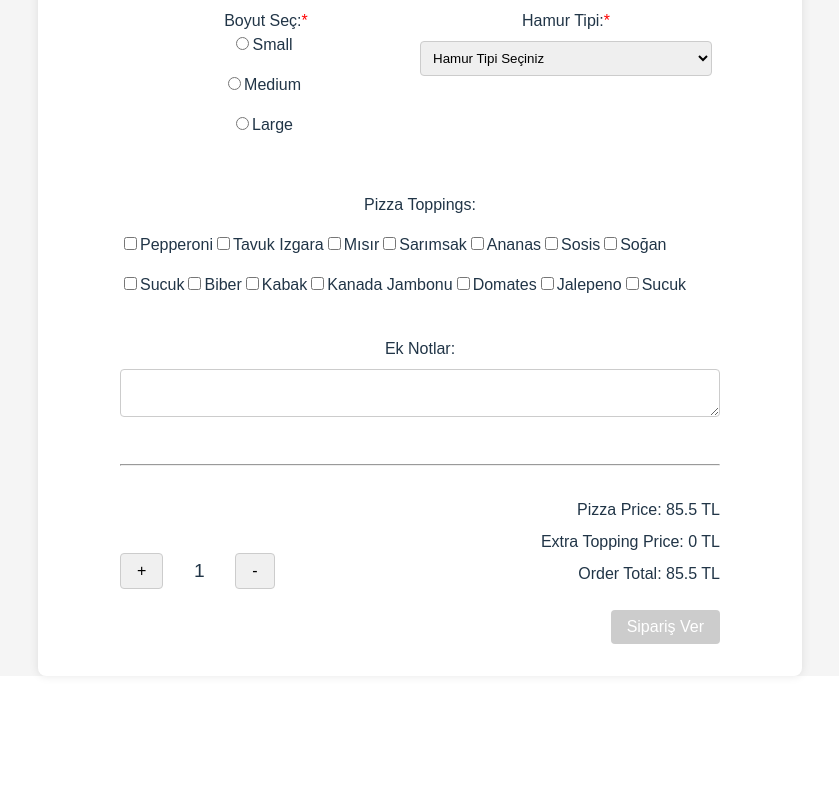
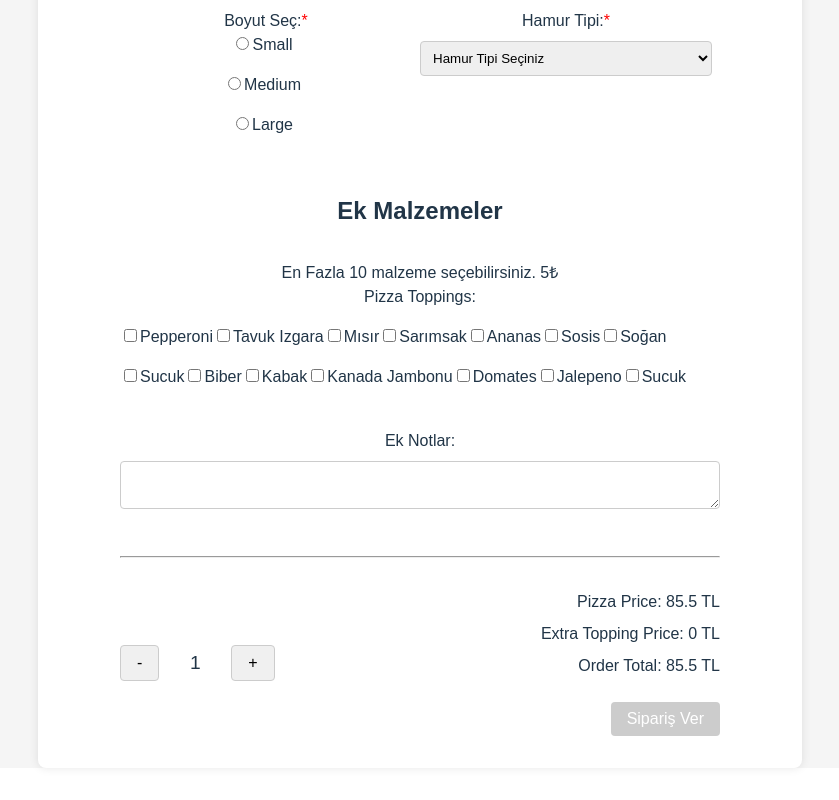
Before and after one commit to yigitkesers/fsweb-s7-challenge-pizza-main, a React (Vite) app: page /Form in a window 1280 px wide. Shown: the part 513-1313 px from the top of the page, without its empty margins (220-1059 px from the left). Before the commit the page ends 1221 px from the top, so only its background shows below. Built offline with nearby package versions, Linux system fonts and the light colour scheme.

Commit message:
button yerleri değişti

```diff
--- a/src/components/form.jsx
+++ b/src/components/form.jsx
@@ -652,6 +652,9 @@ const FormArea = () => {
               </label>
             </div>
             <br />
+            <h2>Ek Malzemeler</h2>
+            <br />
+            <p>En Fazla 10 malzeme seçebilirsiniz. 5₺</p>
             <label>Pizza Toppings:</label>
             <div className="toppings">
               {pizzaToppings.map((topping) => (
@@ -681,16 +684,18 @@ const FormArea = () => {
             <hr />
             <div className="order-summary">
               <div className="counter">
-                <button type="button" onClick={() => handleCounterChange(true)}>
-                  +
-                </button>
-                <div className="counter-value">{counter}</div>
-                <button
+              <button
                   type="button"
                   onClick={() => handleCounterChange(false)}
                 >
                   -
                 </button>
+
+                <div className="counter-value">{counter}</div>
+                <button type="button" onClick={() => handleCounterChange(true)}>
+                  +
+                </button>
+
               </div>
               <div className="order-total">
                 <div>Pizza Price: {pizzaBasePrice} TL</div>
```
Also changed, not shown: src/components/form.css (line endings or trailing spaces).
